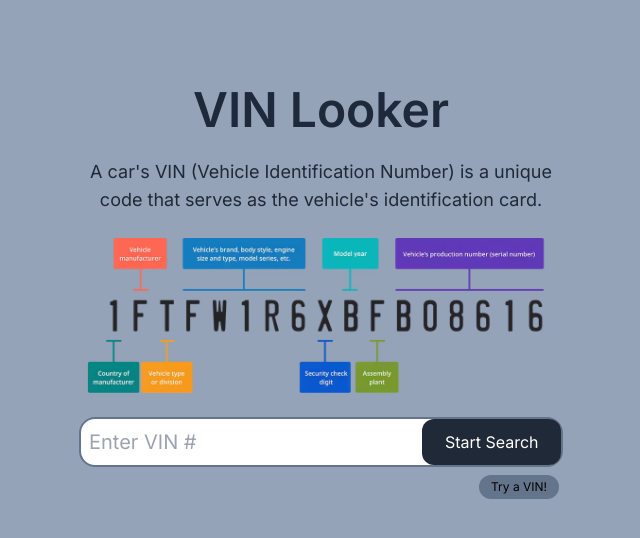
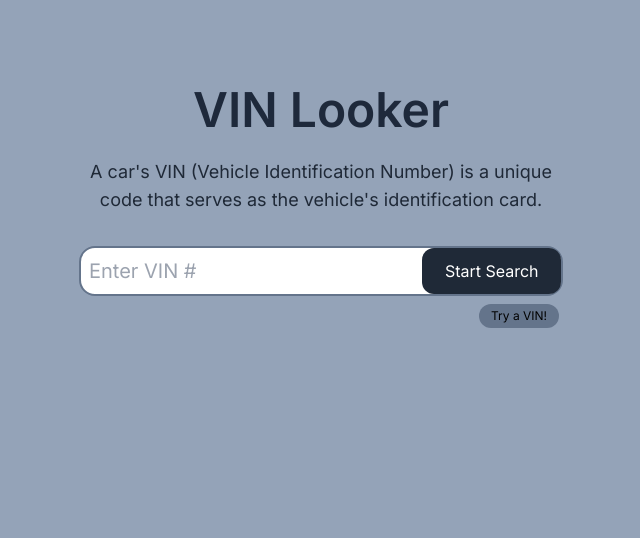
Before and after one commit to superxp360/vin-looker, a Next.js app: page / in a window 1280 px wide. Shown: the top 538 px of the page, without its empty margins (319-959 px from the left). Built offline with nearby package versions, Linux system fonts and the light colour scheme.

Commit message:
changed the color of the card

```diff
--- a/app/component/CarInfo.jsx
+++ b/app/component/CarInfo.jsx
@@ -3,7 +3,7 @@ export default function CarInfo(props) {
 
   return (
     <>
-      <div className="hover:cursor p-2 border-2 w-full border-slate-950 bg-slate-900 rounded-lg shadow-lg text-left">
+      <div className="hover:cursor p-2 border-2 w-full border-slate-800 bg-slate-500 rounded-lg shadow-lg text-left">
         <div>
           <p className="text-md m-1 font-medium text-white">VIN: {vin}
           </p>
--- a/app/component/SearchVin.jsx
+++ b/app/component/SearchVin.jsx
@@ -1,5 +1,4 @@
 "use client"
-
 import { useState, useEffect } from "react";
 import CarInfo from "./CarInfo";
 
@@ -36,7 +35,7 @@ export default function SearchVin() {
   };
 
   return (
-    <div className="flex justify-center w-full h-full">
+    <div className="flex justify-center w-full h-full bg-image">
       <div className="flex flex-col justify-center items-center mt-[70px] mx-auto w-[300px] md:w-[500px] p-2 m-5">
       <div>
         <h1 className="font-semibold text-4xl md:text-5xl text-center m-2 text-slate-800 ">VIN Looker</h1>
@@ -48,9 +47,6 @@ export default function SearchVin() {
           </h2>
         </div>
 
-        <div>
-          <img className="m-2" src="./images/vin-decoder.avif" alt="VIN Decoder"></img>
-        </div>
 
         <div className="flex flex-col w-full m-1">
           <div className="flex flex-row justify-center mt-3">
@@ -98,6 +94,6 @@ export default function SearchVin() {
           )}
         </div>
       </div>
-      </div>
+    </div>
   );
 }
```
